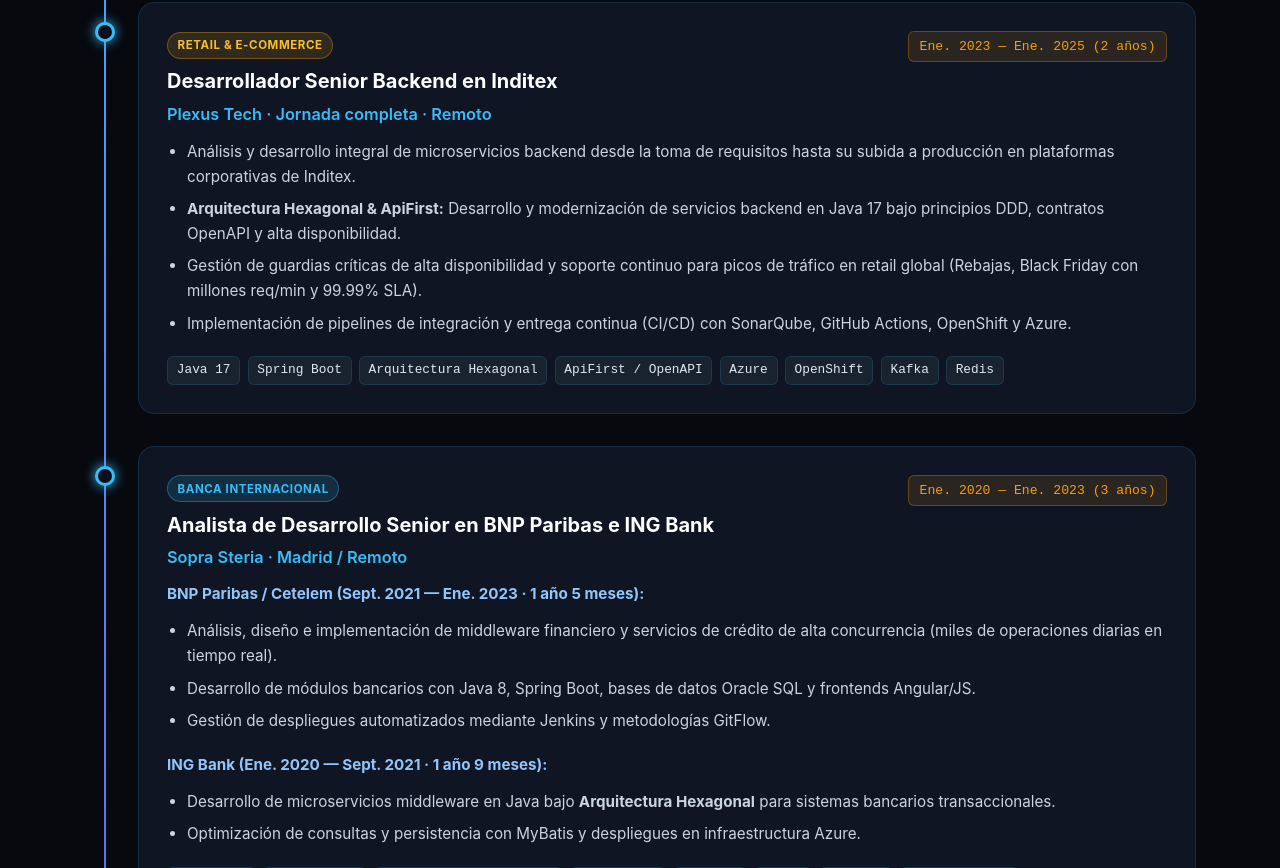
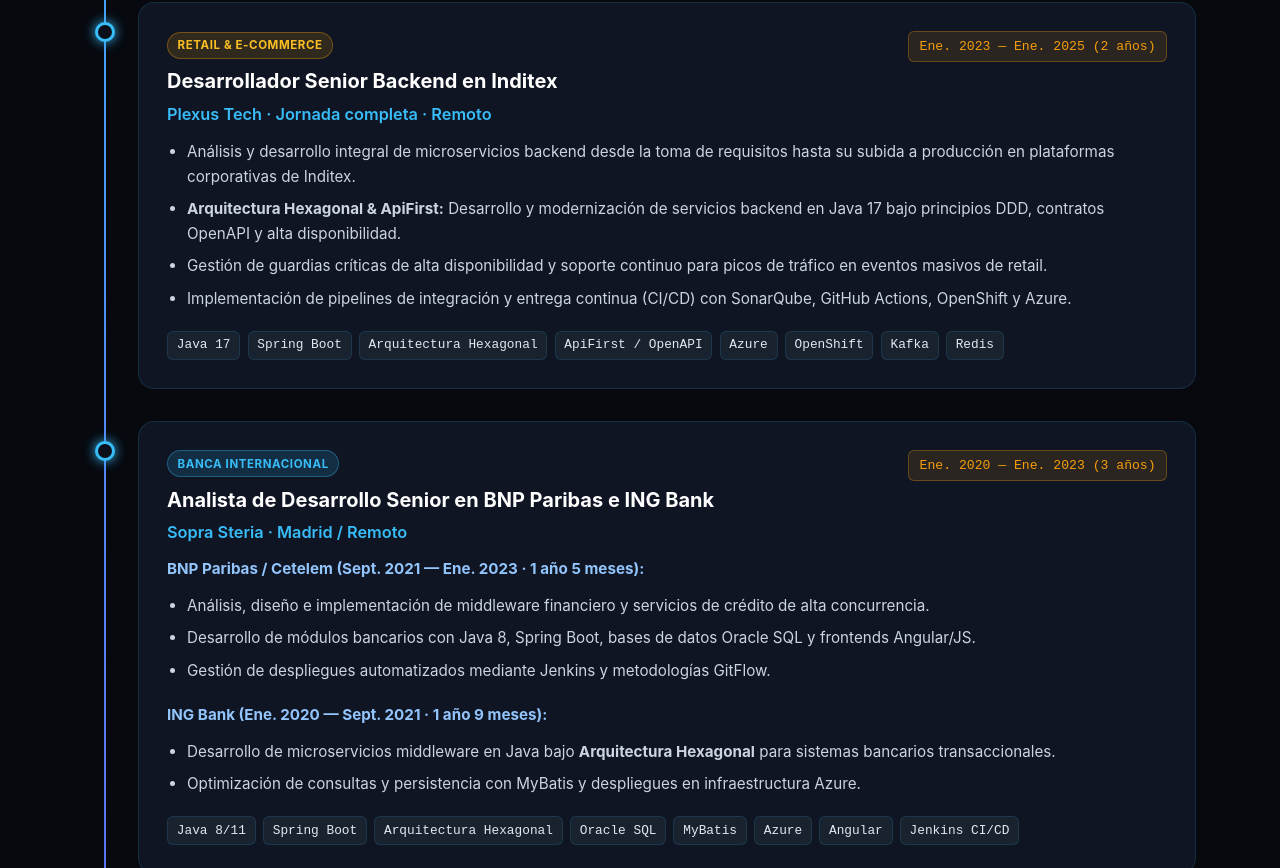
Before and after one commit to JoseMHR/JoseMHR, a plain HTML site: page index.html in a window 1280 px wide. Shown: the part 2121-2989 px from the top of the page. Drawn offline with Linux system fonts and the light colour scheme.

Commit message:
Remove estimated operation and traffic figures across CV and web

```diff
--- a/app.js
+++ b/app.js
@@ -68,7 +68,7 @@ const translations = {
         role: "Software Application Analyst en Santander — Core Backend Architecture & AI Engineering",
         company: "Globant · Jornada completa · Remoto",
         date: "Ene. 2025 — Actualidad",
-        b1: "<strong>Arquitectura Core Santander:</strong> Diseño e ingeniería de soluciones base estandarizadas, robustas y escalables para despliegue multientidad internacional en Banco Santander (millones de operaciones diarias).",
+        b1: "<strong>Arquitectura Core Santander:</strong> Diseño e ingeniería de soluciones base estandarizadas, robustas y escalables para despliegue multientidad internacional en Banco Santander.",
         b2: "<strong>Automatización con Agentes IA:</strong> Integración de flujos de desarrollo con agentes autónomos (<strong>Devin AI, Claude</strong>), diseñando <em>workflows</em> personalizados y <em>skills</em> modulares para automatizar migraciones a Java 21, scaffolding OpenAPI/ApiFirst, suites de tests y pre-code review con máxima gobernanza.",
         b3: "<strong>Gobernanza enterprise y patrones de resiliencia:</strong> Definición de directrices de desarrollo, especificación y gobierno de contratos bajo enfoque <strong>ApiFirst</strong>, patrones de resiliencia en microservicios cloud y alineamiento con equipos internacionales para la gobernanza del código y buenas prácticas de ingeniería de software."
       },
@@ -78,7 +78,7 @@ const translations = {
         date: "Ene. 2023 — Ene. 2025 (2 años)",
         b1: "Análisis y desarrollo integral de microservicios backend desde la toma de requisitos hasta su subida a producción en plataformas corporativas de Inditex.",
         b2: "<strong>Arquitectura Hexagonal & ApiFirst:</strong> Desarrollo y modernización de servicios backend en Java 17 bajo principios DDD, contratos OpenAPI y alta disponibilidad.",
-        b3: "Gestión de guardias críticas de alta disponibilidad y soporte continuo para picos de tráfico en retail global (Rebajas, Black Friday con millones req/min y 99.99% SLA).",
+        b3: "Gestión de guardias críticas de alta disponibilidad y soporte continuo para picos de tráfico en eventos masivos de retail.",
         b4: "Implementación de pipelines de integración y entrega continua (CI/CD) con SonarQube, GitHub Actions, OpenShift y Azure."
       },
       banca: {
@@ -86,7 +86,7 @@ const translations = {
         company: "Sopra Steria · Madrid / Remoto",
         date: "Ene. 2020 — Ene. 2023 (3 años)",
         pBnpTitle: "BNP Paribas / Cetelem (Sept. 2021 — Ene. 2023 · 1 año 5 meses):",
-        bBnp1: "Análisis, diseño e implementación de middleware financiero y servicios de crédito de alta concurrencia (miles de operaciones diarias en tiempo real).",
+        bBnp1: "Análisis, diseño e implementación de middleware financiero y servicios de crédito de alta concurrencia.",
         bBnp2: "Desarrollo de módulos bancarios con Java 8, Spring Boot, bases de datos Oracle SQL y frontends Angular/JS.",
         bBnp3: "Gestión de despliegues automatizados mediante Jenkins y metodologías GitFlow.",
         pIngTitle: "ING Bank (Ene. 2020 — Sept. 2021 · 1 año 9 meses):",
@@ -254,7 +254,7 @@ const translations = {
         role: "Software Application Analyst at Santander — Core Backend Architecture & AI Engineering",
         company: "Globant · Full-time · Remote",
         date: "Jan. 2025 — Present",
-        b1: "<strong>Santander Core Architecture:</strong> Architecture and engineering of standardized, robust, and highly scalable foundational solutions for international multi-entity deployment across Banco Santander (millions of daily operations).",
+        b1: "<strong>Santander Core Architecture:</strong> Architecture and engineering of standardized, robust, and highly scalable foundational solutions for international multi-entity deployment across Banco Santander.",
         b2: "<strong>Engineering Automation with AI Agents:</strong> Implementing development workflows with autonomous agents (<strong>Devin AI, Claude</strong>), architecting customized <em>workflows</em> and modular domain <em>skills</em> to automate Java 21 migrations, OpenAPI/ApiFirst scaffolding, comprehensive unit/integration test suites, and pre-code review under enterprise governance.",
         b3: "<strong>Enterprise Governance & Resilience Patterns:</strong> Defining development guidelines, <strong>ApiFirst</strong> contract governance and specifications, cloud microservices resilience patterns, and aligning global engineering squads under software craftsmanship best practices."
       },
@@ -264,7 +264,7 @@ const translations = {
         date: "Jan. 2023 — Jan. 2025 (2 yrs)",
         b1: "End-to-end backend microservice analysis and development from technical discovery to production release across Inditex corporate platforms.",
         b2: "<strong>Hexagonal Architecture & ApiFirst:</strong> Modernizing and developing backend microservices in Java 17 under DDD principles, OpenAPI contracts, and high availability.",
-        b3: "High-availability on-call incident resolution and continuous operational support during massive global retail traffic surges (Black Friday and seasonal sales with millions req/min and 99.99% SLA).",
+        b3: "High-availability on-call incident resolution and continuous operational support during massive retail traffic peaks.",
         b4: "Continuous Integration & Deployment (CI/CD) pipelines using SonarQube, GitHub Actions, OpenShift, and Microsoft Azure."
       },
       banca: {
@@ -272,7 +272,7 @@ const translations = {
         company: "Sopra Steria · Madrid / Remote",
         date: "Jan. 2020 — Jan. 2023 (3 yrs)",
         pBnpTitle: "BNP Paribas / Cetelem (Sept. 2021 — Jan. 2023 · 1 yr 5 mos):",
-        bBnp1: "Architecture, design, and implementation of high-concurrency financial middleware and credit management services (thousands of real-time daily operations).",
+        bBnp1: "Architecture, design, and implementation of high-concurrency financial middleware and credit management services.",
         bBnp2: "Engineered banking modules using Java 8, Spring Boot, Oracle SQL databases, and Angular/JavaScript frontends.",
         bBnp3: "Automated continuous delivery and deployment pipelines via Jenkins and GitFlow branching strategies.",
         pIngTitle: "ING Bank (Jan. 2020 — Sept. 2021 · 1 yr 9 mos):",
--- a/index.html
+++ b/index.html
@@ -164,7 +164,7 @@
                 <div class="timeline-date" id="globant-date">Ene. 2025 — Actualidad</div>
               </div>
               <ul class="role-bullets">
-                <li id="globant-b1"><strong>Arquitectura Core Santander:</strong> Diseño e ingeniería de soluciones base estandarizadas, robustas y escalables para despliegue multientidad internacional en Banco Santander (millones de operaciones diarias).</li>
+                <li id="globant-b1"><strong>Arquitectura Core Santander:</strong> Diseño e ingeniería de soluciones base estandarizadas, robustas y escalables para despliegue multientidad internacional en Banco Santander.</li>
                 <li id="globant-b2"><strong>Automatización con Agentes IA:</strong> Integración de flujos de desarrollo con agentes autónomos (<strong>Devin AI, Claude</strong>), diseñando <em>workflows</em> personalizados y <em>skills</em> modulares para automatizar migraciones a Java 21, scaffolding OpenAPI/ApiFirst, suites de tests y pre-code review con máxima gobernanza.</li>
                 <li id="globant-b3"><strong>Gobernanza enterprise y patrones de resiliencia:</strong> Definición de directrices de desarrollo, especificación y gobierno de contratos bajo enfoque <strong>ApiFirst</strong>, patrones de resiliencia en microservicios cloud y alineamiento con equipos internacionales para la gobernanza del código y buenas prácticas de ingeniería de software.</li>
               </ul>
@@ -199,7 +199,7 @@
               <ul class="role-bullets">
                 <li id="inditex-b1">Análisis y desarrollo integral de microservicios backend desde la toma de requisitos hasta su subida a producción en plataformas corporativas de Inditex.</li>
                 <li id="inditex-b2"><strong>Arquitectura Hexagonal & ApiFirst:</strong> Desarrollo y modernización de servicios backend en Java 17 bajo principios DDD, contratos OpenAPI y alta disponibilidad.</li>
-                <li id="inditex-b3">Gestión de guardias críticas de alta disponibilidad y soporte continuo para picos de tráfico en retail global (Rebajas, Black Friday con millones req/min y 99.99% SLA).</li>
+                <li id="inditex-b3">Gestión de guardias críticas de alta disponibilidad y soporte continuo para picos de tráfico en eventos masivos de retail.</li>
                 <li id="inditex-b4">Implementación de pipelines de integración y entrega continua (CI/CD) con SonarQube, GitHub Actions, OpenShift y Azure.</li>
               </ul>
               <div class="tech-tags">
@@ -230,7 +230,7 @@
               <div style="margin-bottom: 0.75rem;">
                 <h4 style="margin: 0.75rem 0 0.25rem; color: #93c5fd; font-size: 0.95rem;" id="bnp-title">BNP Paribas / Cetelem (Sept. 2021 — Ene. 2023 · 1 año 5 meses):</h4>
                 <ul class="role-bullets">
-                  <li id="bnp-b1">Análisis, diseño e implementación de middleware financiero y servicios de crédito de alta concurrencia (miles de operaciones diarias en tiempo real).</li>
+                  <li id="bnp-b1">Análisis, diseño e implementación de middleware financiero y servicios de crédito de alta concurrencia.</li>
                   <li id="bnp-b2">Desarrollo de módulos bancarios con Java 8, Spring Boot, bases de datos Oracle SQL y frontends Angular/JS.</li>
                   <li id="bnp-b3">Gestión de despliegues automatizados mediante Jenkins y metodologías GitFlow.</li>
                 </ul>
```
Also changed, not shown: cv-printable/index.html (+3 -3 lines), 3 other files.
